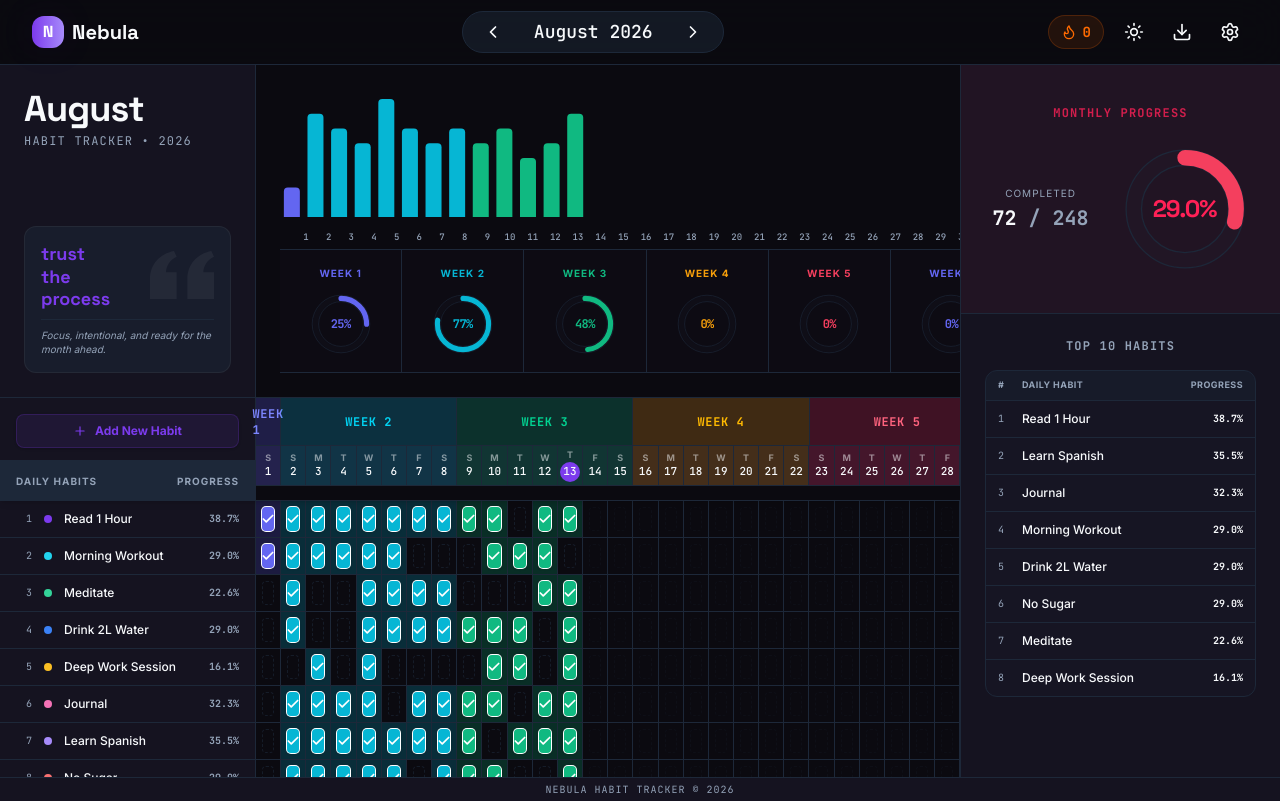
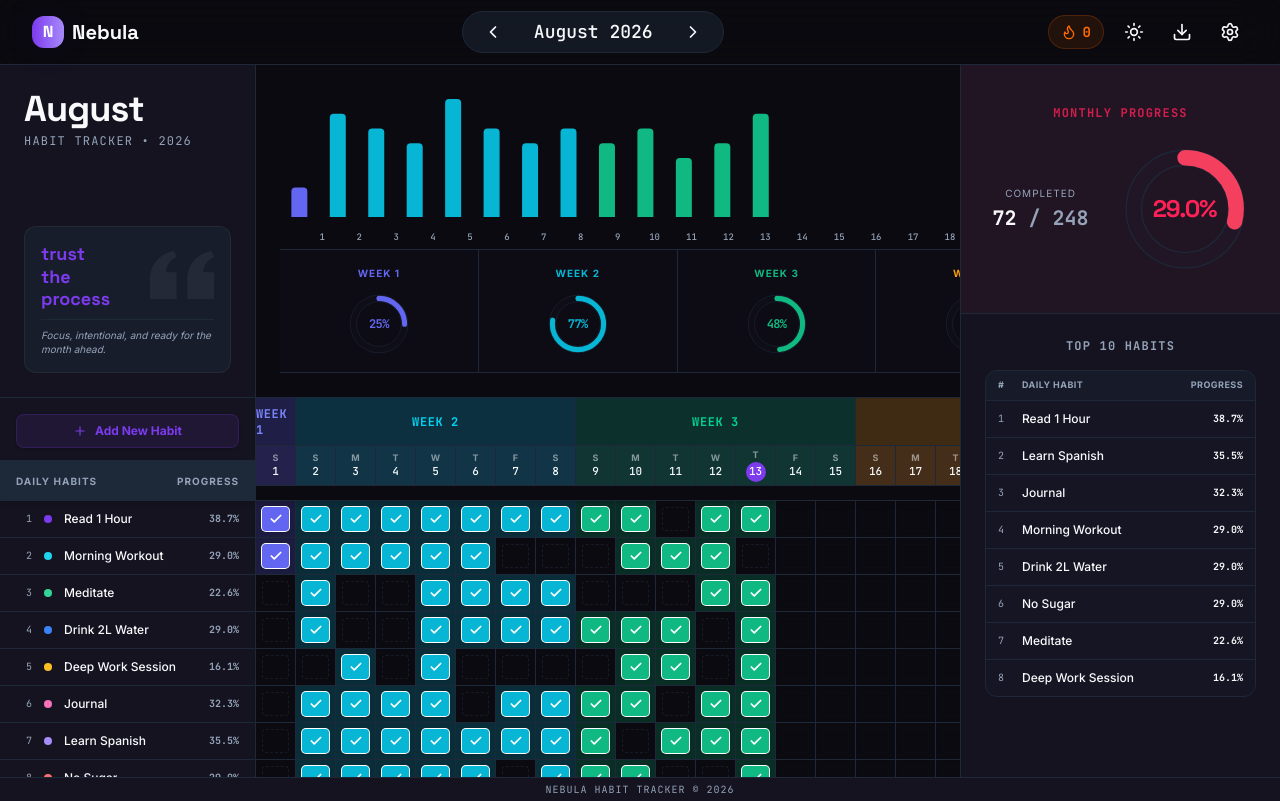
Before and after one commit to LexonPro/nebula, a React (Vite) app: page / in a window 1280 px wide. Built offline with nearby package versions, Linux system fonts and the light colour scheme.

Commit message:
fix: enforce fixed column width to ensure perfect grid alignment

```diff
--- a/src/components/spreadsheet/SpreadsheetDashboard.tsx
+++ b/src/components/spreadsheet/SpreadsheetDashboard.tsx
@@ -104,7 +104,7 @@ export function SpreadsheetDashboard() {
                   weeks.push({ weekNum: currentWeek, span, color: getWeekColor(daysInMonth[daysInMonth.length - 1]) });
 
                   return weeks.map((w, i) => (
-                    <div key={i} className={`flex items-center justify-center text-xs font-mono font-semibold uppercase tracking-wider ${w.color.bg} ${w.color.text} border-r border-b border-border`} style={{ width: `${(w.span / daysInMonth.length) * 100}%` }}>
+                    <div key={i} className={`flex items-center justify-center text-xs font-mono font-semibold uppercase tracking-wider ${w.color.bg} ${w.color.text} border-r border-b border-border shrink-0`} style={{ width: `${w.span * 40}px` }}>
                       Week {i + 1}
                     </div>
                   ));
@@ -116,7 +116,7 @@ export function SpreadsheetDashboard() {
                   const color = getWeekColor(d);
                   const isToday = isSameDay(d, new Date());
                   return (
-                    <div key={i} className={`flex-1 min-w-[24px] border-r border-border flex flex-col items-center justify-center ${color.bg}`}>
+                    <div key={i} className={`w-10 shrink-0 border-r border-border flex flex-col items-center justify-center ${color.bg}`}>
                       <span className="text-[9px] font-bold opacity-50">{format(d, 'EE').charAt(0)}</span>
                       <span className={`text-[11px] font-mono font-medium ${isToday ? 'bg-primary text-primary-foreground rounded-full w-5 h-5 flex items-center justify-center' : ''}`}>{format(d, 'd')}</span>
                     </div>
@@ -156,7 +156,7 @@ export function SpreadsheetDashboard() {
                     const isDisabled = isFuture || (strictMode && !isToday);
 
                     return (
-                      <div key={i} className={`flex-1 min-w-[24px] h-full border-r border-b border-border flex items-center justify-center p-1.5 transition-colors ${isCompleted ? color.bg : ''}`}>
+                      <div key={i} className={`w-10 shrink-0 h-full border-r border-b border-border flex items-center justify-center p-1.5 transition-colors ${isCompleted ? color.bg : ''}`}>
                         <button
                           onClick={() => !isDisabled && toggleHabitEntry(habit.id, dateStr)}
                           disabled={isDisabled}
@@ -194,9 +194,9 @@ export function SpreadsheetDashboard() {
                   <div className="w-2 h-2 rounded-full border border-border" />
                   <span className="flex-1 border-b border-dashed border-border/50 h-3" />
                 </div>
-                <div className="flex flex-1">
+                <div className="flex">
                   {daysInMonth.map((_, j) => (
-                    <div key={j} className="flex-1 min-w-[24px] h-full border-r border-b border-border p-1.5">
+                    <div key={j} className="w-10 shrink-0 h-full border-r border-b border-border p-1.5">
                       <div className="w-full h-full rounded-[4px] border border-dashed border-border/30"></div>
                     </div>
                   ))}
```
